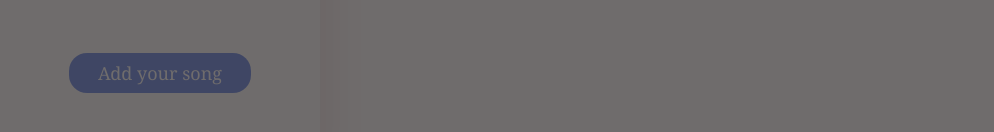
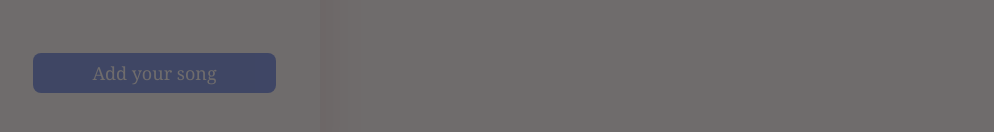
Before and after one commit to RohithChittibommala/MusicPlayer, a React (Create React App) app: page / in a window 1280 px wide. Both pictures are taken after a click on the button "Add your song". Shown: the part 618-750 px from the top of the page, without its empty margins (0-994 px from the left). Built offline with nearby package versions, Linux system fonts and the light colour scheme; a web font is replaced by a local one.

Commit message:
add upload song

```diff
--- a/package.json
+++ b/package.json
@@ -10,6 +10,7 @@
     "@types/node": "^12.19.16",
     "@types/react": "^17.0.1",
     "@types/react-dom": "^17.0.0",
+    "axios": "^0.21.1",
     "node-sass": "^5.0.0",
     "react": "^17.0.1",
     "react-dom": "^17.0.1",
--- a/src/App.tsx
+++ b/src/App.tsx
@@ -1,16 +1,43 @@
-import { useState } from "react";
+import { useEffect, useState } from "react";
 import Library from "./components/Library";
 import Player from "./components/Player";
 import Song from "./components/Song";
 import "./styles/app.scss";
 import getSongsList from "./utils/SongList";
 import Modal from "react-modal";
+import { v4 as uuidv4 } from "uuid";
 Modal.setAppElement("#root");
 function App() {
-  const [songs] = useState(getSongsList());
+  const [songs, setSongs] = useState(getSongsList());
   const [currentSong, setCurrentSong] = useState(songs[0]);
   const [isModalOpen, setIsModalIsOpen] = useState(false);
-  console.log("rerender");
+
+  useEffect(() => {
+    const localSongs = localStorage.getItem("songs");
+    if (localSongs) {
+      setSongs(JSON.parse(localSongs));
+    }
+  }, []);
+
+  const handleSongUpload = (e: React.ChangeEvent<HTMLInputElement>) => {
+    const { files } = e.target;
+    if (files) {
+      const songUrl = URL.createObjectURL(files[0]);
+      console.log(songUrl);
+      const newSong = {
+        name: files[0]?.name,
+        artist: "unknown",
+        cover:
+          "https://chillhop.com/wp-content/uploads/2020/12/33a2a875828118a3ff260638a88362936104879a-1024x1024.jpg",
+        audio: songUrl,
+        color: ["#CD607D", "#c94043"],
+        id: uuidv4(),
+        isActive: true,
+      };
+      localStorage.setItem("songs", JSON.stringify([...songs, newSong]));
+      setSongs([...songs, newSong]);
+    }
+  };
   return (
     <div className="App">
       <Song {...currentSong} />
@@ -28,9 +55,15 @@ function App() {
             backgroundColor: "rgba(63, 59, 59, 0.75)",
           },
         }}
+        onRequestClose={() => setIsModalIsOpen(false)}
         className="modal"
       >
-        <input type="file" className="audio-input" accept=".mp3" />
+        <input
+          type="file"
+          onChange={handleSongUpload}
+          className="audio-input"
+          accept=".mp3"
+        />
       </Modal>
     </div>
   );
--- a/src/styles/_library.scss
+++ b/src/styles/_library.scss
@@ -1,29 +1,26 @@
 .library {
   position: fixed;
+  width: 20rem;
+  overflow-y: scroll;
   top: 0;
-  left: 0;
-  width: 20rem;
+  bottom: 0;
   //   margin: 1rem 0;
-  display: flex;
-  justify-content: center;
-  flex-direction: column;
   padding: 4rem 0.5rem;
-  padding-top: 15rem;
   height: 100%;
   box-shadow: 2px 2px 50px rgb(235, 213, 213);
   overflow-y: scroll;
   h2 {
     padding: 2rem;
   }
-  button {
+  .add-song-btn {
     color: #fff;
     outline: none;
-    width: 60%;
+    width: 80%;
     font-size: 18px;
-    margin: 25px auto;
+    margin: 25px;
     background: royalblue;
     border: 0px;
-    border-radius: 18px;
+    border-radius: 8px;
     padding: 8px 12px;
     cursor: pointer;
     font-family: Georgia, "Times New Roman", Times, serif;
--- a/src/styles/app.scss
+++ b/src/styles/app.scss
@@ -15,6 +15,7 @@
 }
 @import url("https://fonts.googleapis.com/css2?family=Hammersmith+One&family=Yusei+Magic&display=swap");
 @import url("https://fonts.googleapis.com/css2?family=Fredoka+One&display=swap");
+@import url("https://fonts.googleapis.com/css2?family=Poppins&display=swap");
 @import "./song";
 @import "./player";
 @import "./library";
```
Also changed, not shown: 1 other file (tests, documents, lock files or other folders).
